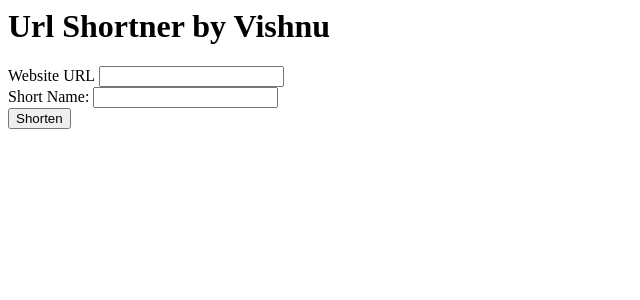
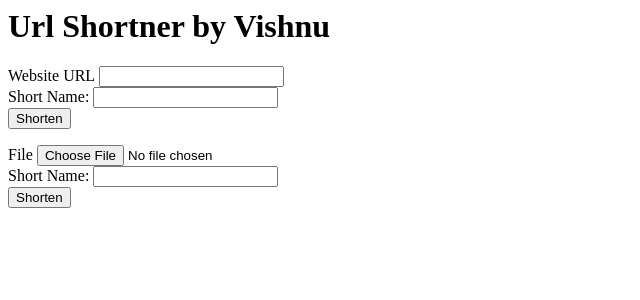
Before and after one commit to vishnuak15/url-shortner, a Flask app: page / in a window 1280 px wide. Shown: the top 300 px of the page, without its empty margins (0-640 px from the left). Run offline with Flask 2, Linux system fonts and the light colour scheme.

Commit message:
fileuploads done

```diff
--- a/app.py
+++ b/app.py
@@ -1,8 +1,10 @@
 import json
 import os.path
-from flask import Flask, render_template, request, redirect, url_for
+from werkzeug.utils import secure_filename
+from flask import Flask, render_template, request, redirect, url_for, flash
 
 app = Flask(__name__)
+app.secret_key = 'djbadbbhh1b32h3b2bsndsjjdns32jn2bh3h2'
 
 @app.route('/')
 def home():
@@ -17,9 +19,17 @@ def your_url():
                 urls = json.load(urls_file)
 
         if request.form['code'] in urls.keys():
+            flash('That shortname has already been taken. Please select another name')
             return redirect(url_for('home'))
 
-        urls[request.form['code']] = {'url':request.form['url']}
+        if 'url' in request.form.keys():
+            urls[request.form['code']] = {'url':request.form['url']}
+        else:
+            f = request.files['file']
+            full_name = request.form['code'] + secure_filename(f.filename)
+            f.save('/Users/Admin/Documents/flask exercise files/Ex_Files_Flask_EssT/url-shortner/'+full_name)
+            urls[request.form['code']] = {'file':full_name}
+
         with open('urls.json','w') as url_file:
             json.dump(urls, url_file)
         return render_template('your_url.html', code = request.form['code'])
--- a/templates/home.html
+++ b/templates/home.html
@@ -1,5 +1,7 @@
 <h1>Url Shortner by {{ name }} </h1>
-
+{% for message in get_flashed_messages() %}
+<h2>{{ message }}</h2>
+{% endfor %}
 <form action="your-url" method="post">
 
     <label for="url">Website URL</label>
@@ -11,3 +13,16 @@
     <input type="submit" value="Shorten">
 
 </form>
+
+<!-- enctype="multipart/form-data mentions that this form is allowed to have file uploads -->
+<form action="your-url" method="post" enctype="multipart/form-data">
+
+    <label for="url">File</label>
+    <input type="file" name="file" value="" required>
+    <br>
+    <label for="code">Short Name:</label>
+    <input type="text" name="code" value="" required>
+    <br>
+    <input type="submit" value="Shorten">
+
+</form>
--- a/urls.json
+++ b/urls.json
@@ -1 +1 @@
-{"google": {"url": "https://www.google.com/"}, "dad": {"url": "https://www.google.com/"}}
+{"google": {"url": "https://www.google.com/"}, "dad": {"url": "https://www.google.com/"}, "ddd": {"url": "https://www.google.com/"}, "188949": {"file": "188949file.log"}, "house": {"file": "housedownload.jpg"}}
```
